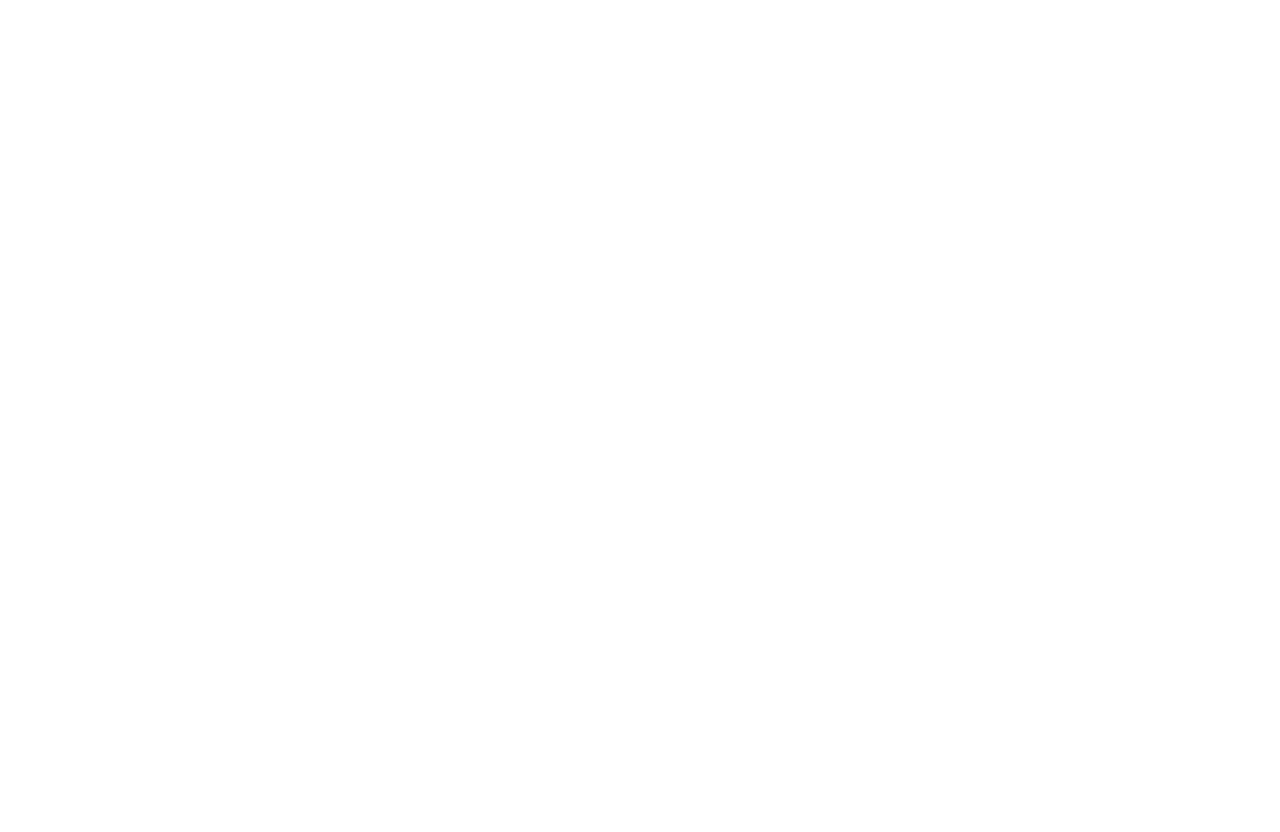
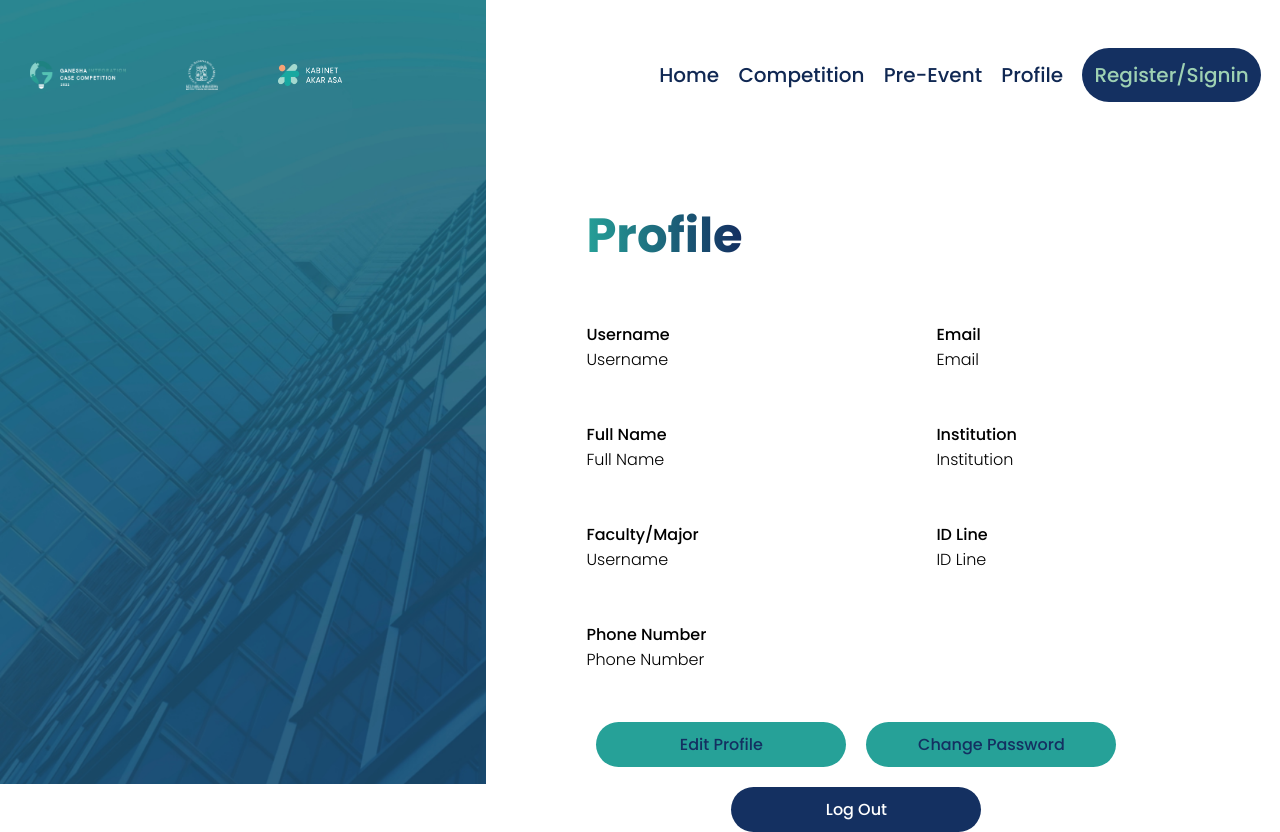
Before and after one commit to IloveNooodles/GICC, a React (Create React App) app in the folder frontend/: page /profile in a window 1280 px wide. Before the commit this address had no page. Before the commit the page ends 800 px from the top, so only its background shows below. Built offline with nearby package versions, Linux system fonts and the light colour scheme.

Commit message:
WIP profile-page

```diff
--- a/frontend/src/App.js
+++ b/frontend/src/App.js
@@ -6,10 +6,11 @@
 import Home from "./pages/Home";
 import CompetitionPage from "./pages/CompetitionPage";
 import Login from "./components/login";
-import Register from "./components/register"
-import PreEventPage from "./pages/PreEventPage"
-import RegisterLeader from "./components/registerLeader"
+import Register from "./components/register";
+import PreEventPage from "./pages/PreEventPage";
+import RegisterLeader from "./components/registerLeader";
 import RegisterMember from "./components/registerMember";
+import ProfilePage from "./pages/ProfilePage";
 
 import { BrowserRouter, Routes, Route } from "react-router-dom";
 
@@ -20,8 +21,9 @@
         <Route path="/" element={<Home />} />
         <Route path="/competition" element={<CompetitionPage />} />
         <Route path="/login" element={<Login />} />
-        <Route path="/register" element={<Register />}/>
-        <Route path="/pre-event" element={<PreEventPage />}/>
+        <Route path="/register" element={<Register />} />
+        <Route path="/profile" element={<ProfilePage />} />
+        <Route path="/pre-event" element={<PreEventPage />} />
         <Route path="/register-leader" element={<RegisterLeader />} />
         <Route path="/register-member" element={<RegisterMember />} />
       </Routes>
--- a/frontend/src/components/Home/gicc.js
+++ b/frontend/src/components/Home/gicc.js
@@ -25,14 +25,14 @@
           />
           <p style={{ color: "white" }}>Register Competition</p>
         </Link>
-        <a className="GICC-card">
+        <Link to="/pre-event" className="GICC-card">
           <img
             src={registerBoard}
             alt="register-board"
             className="image-register-board"
           />
           <p style={{ color: "white" }}>Register Pre-Event</p>
-        </a>
+        </Link>
       </div>
     </div>
   );
--- a/frontend/src/components/login.css
+++ b/frontend/src/components/login.css
@@ -49,8 +49,8 @@
   -webkit-text-fill-color: transparent;
   height: auto;
   width: fit-content;
-  margin-left: 32px;
-  padding-left: 32px;
+  text-align: start;
+  margin-right: 80px;
 }
 
 .login-text-content {
@@ -63,6 +63,8 @@
 
 .homepage-button {
   display: flex;
+  height: auto;
+  width: auto;
 }
 
 .left-login a {
@@ -75,8 +77,6 @@
   color: white;
   width: 506px;
   height: 100px;
-  margin-left: 36px;
-  padding-left: 36px;
   font-weight: 300;
 }
 
@@ -105,6 +105,10 @@
   align-items: center;
 }
 
+.login-form-container p{
+  width: 150px;
+}
+
 .right-login h1 {
   height: auto;
   padding-bottom: 40px;
@@ -130,7 +134,7 @@
 }
 
 .sign-up-container p span {
-  color: #20245C;
+  color: #20245c;
   cursor: pointer;
   font-weight: bold;
 }
@@ -153,6 +157,7 @@
   border-bottom: 2px solid #143061;
   padding-left: 5px;
   transition: 0.4s ease;
+  width: 300px;
 }
 
 .right-login form input:focus {
--- a/frontend/src/components/login.js
+++ b/frontend/src/components/login.js
@@ -1,5 +1,5 @@
 import "./login.css";
-import GiccImage from "./assets/gicc.png"
+import GiccImage from "./assets/gicc.png";
 import Linkedin from "./assets/jam_linkedin-circle.png";
 import Facebook from "./assets/jam_facebook-circle.png";
 import { Link } from "react-router-dom";
@@ -17,8 +17,6 @@
             We empowering youth through professional cooperation exerience in
             solving industrial problems
           </p>
-        </div>
-        <div className="homepage-button">
           <Link to="/">
             <button>Go To Homepage</button>
           </Link>
@@ -30,11 +28,11 @@
           <form>
             <div className="login-form-content">
               <p>Email</p>
-              <input type="text" />
+              <input type="text" placeholder="gicc2021@gmail.com"/>
             </div>
             <div className="login-form-content">
               <p>Password</p>
-              <input type="password" />
+              <input type="password" placeholder="inipasswordnyakuatbangetloh"/>
             </div>
           </form>
         </div>
--- a/frontend/src/components/navbar.css
+++ b/frontend/src/components/navbar.css
@@ -68,3 +68,7 @@
   padding: 12px;
   color: #9ed1b3;
 }
+
+.blue-text {
+  color: #102853;
+}
--- a/frontend/src/components/navbar.js
+++ b/frontend/src/components/navbar.js
@@ -11,16 +11,36 @@
     <div className="navbar">
       <div className="right-section">
         <div className="links-container">
-          <Link to="/" className="link-style">
+          <Link
+            to="/"
+            className={`link-style ${
+              pathname === "/profile" ? "blue-text" : ""
+            }`}
+          >
             Home
           </Link>
-          <Link to="/competition" className="link-style">
+          <Link
+            to="/competition"
+            className={`link-style ${
+              pathname === "/profile" ? "blue-text" : ""
+            }`}
+          >
             Competition
           </Link>
-          <Link to="/pre-event" className="link-style">
+          <Link
+            to="/pre-event"
+            className={`link-style ${
+              pathname === "/profile" ? "blue-text" : ""
+            }`}
+          >
             Pre-Event
           </Link>
-          <Link to="/profile" className="link-style">
+          <Link
+            to="/profile"
+            className={`link-style ${
+              pathname === "/profile" ? "blue-text" : ""
+            }`}
+          >
             Profile
           </Link>
           <Link
--- a/frontend/src/pages/ProfilePage.css
+++ b/frontend/src/pages/ProfilePage.css
@@ -0,0 +1,99 @@
+.navbar-profile {
+  position: fixed;
+  height: auto;
+}
+
+.profile-container {
+  display: flex;
+  flex-direction: row;
+}
+
+.left-profile-container {
+  max-width: 38vw;
+  background: url("../components/assets/login-decoration.png") no-repeat;
+  background-size: 50vw;
+}
+
+.buttons {
+  height: auto;
+  width: 250px;
+  border-radius: 50px;
+  padding: 10px;
+  font-size: 16px;
+  color: #26a198;
+  background-color: #143061;
+  border: none;
+  outline: none;
+  cursor: pointer;
+}
+
+.buttons:hover {
+  transition: all ease 0.4s;
+  background-color: white;
+  border: 1px solid #143061;
+  color: #143061;
+}
+
+.right-profile-container {
+  margin-top: 200px;
+  margin-left: 100px;
+  display: flex;
+  flex-direction: column;
+  max-height: calc(100vh - 200px);
+}
+
+.right-profile-container h1 {
+  font-size: 48px;
+  height: fit-content;
+  width: fit-content;
+  background: linear-gradient(267.2deg, #143061 3%, #26a198 100%);
+  background-clip: text;
+  -webkit-text-fill-color: transparent;
+}
+
+.right-text-content-profile {
+  margin-top: 50px;
+  display: flex;
+  flex-direction: column;
+  flex-wrap: wrap;
+  gap: 50px;
+  height: 400px;
+  width: 300px;
+  font-size: 16px;
+}
+
+.right-text-content-profile span {
+  font-weight: 300;
+}
+
+.items-text-profile {
+  display: flex;
+  flex-direction: column;
+  height: fit-content;
+}
+
+.right-buttons {
+  margin-top: 50px;
+  width: fit-content;
+  display: flex;
+  flex-direction: column;
+  align-items: center;
+}
+
+.right-buttons-horizontal {
+  height: fit-content;
+  margin-bottom: 20px;
+}
+
+.right-buttons-horizontal button {
+  margin: 0 10px;
+}
+
+.light-blue-button {
+  background-color: #26a198;
+  color: #143061;
+}
+
+.white-text {
+  color: white;
+}
--- a/frontend/src/pages/ProfilePage.js
+++ b/frontend/src/pages/ProfilePage.js
@@ -1,10 +1,61 @@
-import "./ProfilePage.css"
+import "./ProfilePage.css";
+
+import Navbar from "../components/navbar";
 
 const ProfilePage = () => {
   return (
-    <div>
-
+    <div className="profile-root">
+    <div className="navbar-profile">
+        <Navbar className="blue-text" />
+      </div>
+      <div className="profile-container">
+        <div className="left-profile-container"></div>
+        <div className="right-profile-container">
+          <h1>Profile</h1>
+          <div className="right-text-content-profile">
+            <div className="items-text-profile">
+              <p>Username</p>
+              <span>Username</span>
+            </div>
+            <div className="items-text-profile">
+              <p>Full Name</p>
+              <span>Full Name</span>
+            </div>
+            <div className="items-text-profile">
+              <p>Faculty/Major</p>
+              <span>Username</span>
+            </div>
+            <div className="items-text-profile">
+              <p>Phone Number</p>
+              <span>Phone Number</span>
+            </div>
+            <div className="items-text-profile">
+              <p>Email</p>
+              <span>Email</span>
+            </div>
+            <div className="items-text-profile">
+              <p>Institution</p>
+              <span>Institution</span>
+            </div>
+            <div className="items-text-profile">
+              <p>ID Line</p>
+              <span>ID Line</span>
+            </div>
+          </div>
+          <div className="right-buttons">
+            <div className="right-buttons-horizontal">
+              <button className="buttons light-blue-button">
+                Edit Profile
+              </button>
+              <button className="buttons light-blue-button">
+                Change Password
+              </button>
+            </div>
+            <button className="buttons white-text">Log Out</button>
+          </div>
+        </div>
+      </div>
     </div>
   );
-}
+};
 export default ProfilePage;
```
